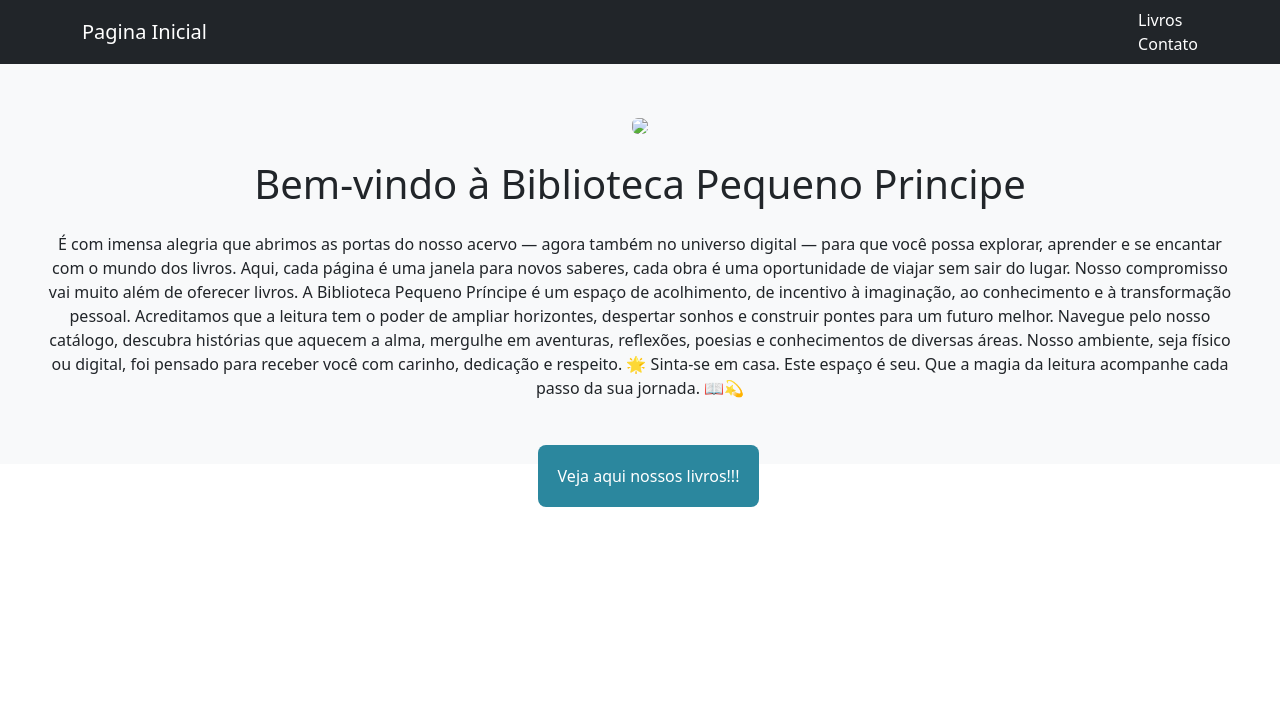
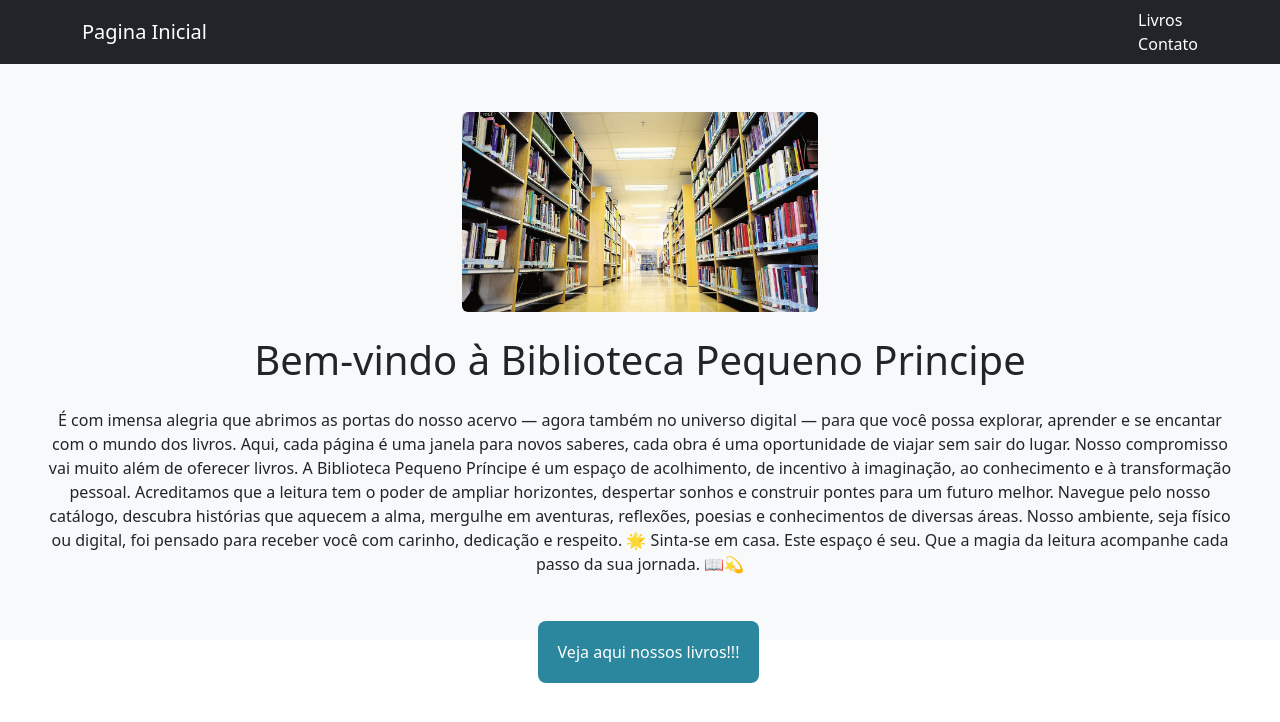
Before and after one commit to BernardoSgui/ProjeFinal-Biblioteca, a plain HTML site: page index.html in a window 1280 px wide. Drawn offline with nearby package versions, Linux system fonts and the light colour scheme; the site is published under a folder, as on GitHub Pages, so addresses that start at the root find nothing.

Commit message:
index error

```diff
--- a/index.html
+++ b/index.html
@@ -19,7 +19,7 @@
   </nav>
 
   <header class="text-center p-5 bg-light">
-    <img src="/img/Bilioteca.jfif" class="img-fluid rounded" style="height: 200px;">
+    <img src="img/Bilioteca.jfif" class="img-fluid rounded" style="height: 200px;">
     <h1 class="mt-4">Bem-vindo à Biblioteca Pequeno Principe</h1>
     <p class="mt-4">É com imensa alegria que abrimos as portas do nosso acervo — agora também no universo digital — para que você possa explorar, aprender e se encantar com o mundo dos livros. Aqui, cada página é uma janela para novos saberes, cada obra é uma oportunidade de viajar sem sair do lugar.
 
```
